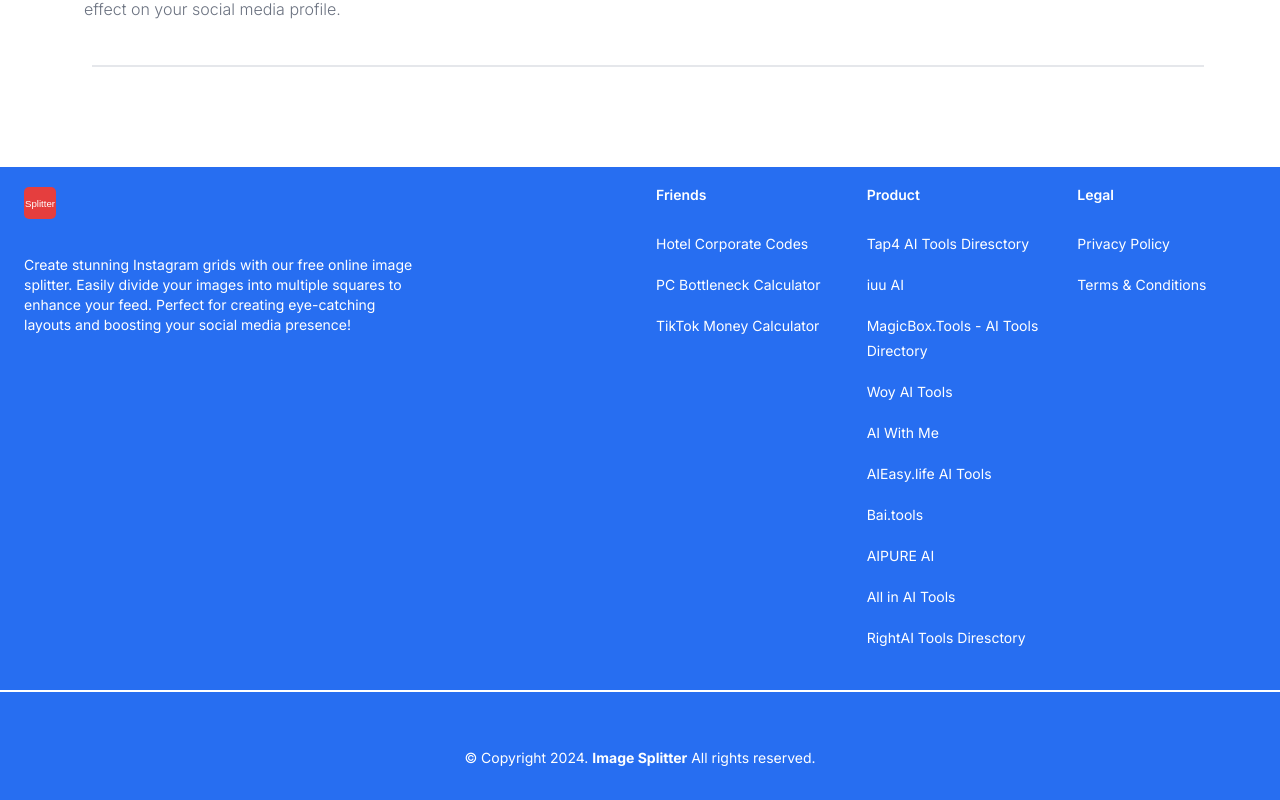
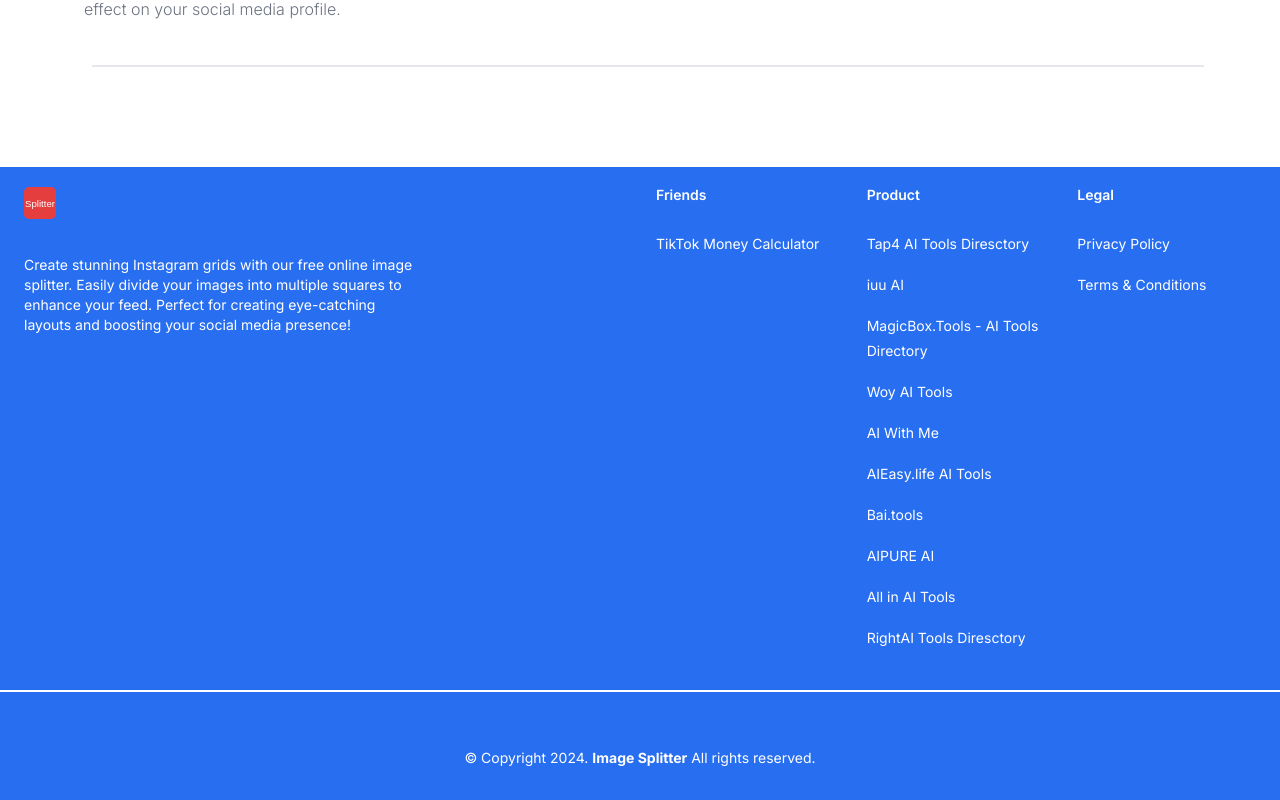
Before and after one commit to zhugezifang/mutil-language-template, a Next.js app: page /en in a window 1280 px wide. Shown: the part 2903-3703 px from the top of the page. Built offline with nearby package versions, Linux system fonts and the light colour scheme; no server answers.

Commit message:
feat:url

```diff
--- a/src/components/Footer.tsx
+++ b/src/components/Footer.tsx
@@ -19,8 +19,6 @@
     {name: 'Terms & Conditions', href: '/terms-of-service'},
   ],
   friends:[
-    {name: 'Hotel Corporate Codes', href: 'https://corporate-codes.online/'},
-    {name: 'PC Bottleneck Calculator', href: 'https://bottleneck-calculators.online/'},
     {name: 'TikTok Money Calculator', href: 'https://tiktok-money-calculator.online/'}
   ]
 }
```
